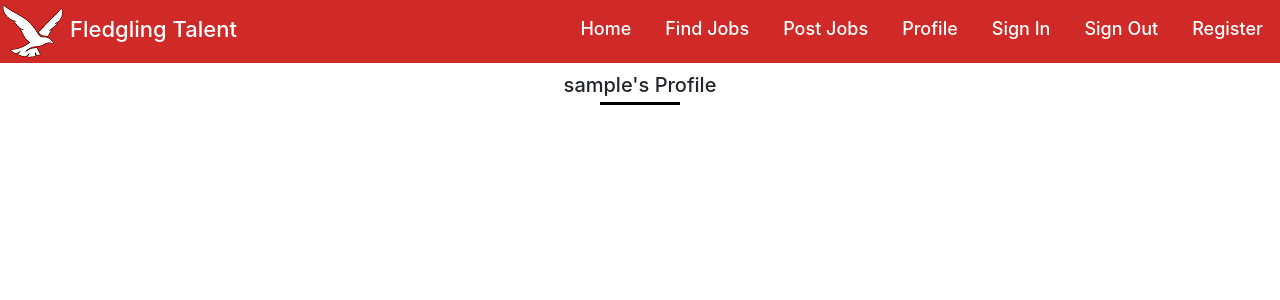
After one commit to Code-Institute-Submissions/CI-MS3-Fledgling-Talent, a Flask app: page /profile/1 in a window 1280 px wide. The commit adds this page. Shown: the top 300 px of the page. Run offline with Flask 2, Linux system fonts and the light colour scheme; the visitor is signed in with stand-in values (Sample User, id 1); a database or web service that is not in the repository returns one stand-in record (values such as "Sample title"); some libraries are stand-ins or nearby versions.

Commit message:
FEAT: Add session user profile

```diff
--- a/app.py
+++ b/app.py
@@ -46,9 +46,11 @@ def register():
         # Put new user into 'session' cookie
         session["user"] = request.form.get("username").lower()
         flash("Registration Successful!")
+        return redirect(url_for("profile", username=session["user"]))
     return render_template("register.html")
 
 
+# Sign In Page
 @app.route("/sign_in", methods=["GET", "POST"])
 def sign_in():
     if request.method == "POST":
@@ -59,9 +61,13 @@ def sign_in():
         if existing_user:
             # Ensure hashed password matches user input
             if check_password_hash(
-                existing_user["password"], request.form.get("password")):
-                    session["user"] = request.form.get("username").lower()
-                    flash("Welcome, {}".format(request.form.get("username")))
+                    existing_user["password"], request.form.get("password")):
+                        session["user"] = request.form.get("username").lower()
+                        flash("Welcome, {}".format(
+                            request.form.get("username")))
+                        return redirect(url_for(
+                            "profile", username=session["user"]))
+
             else:
                 # Invalid password match
                 flash("Incorrect Username and/or Password")
@@ -74,7 +80,16 @@ def sign_in():
     return render_template("sign_in.html")
 
 
-# Find Jobs Page
+# Profile Page
+@app.route("/profile/<username>", methods=["GET", "POST"])
+def profile(username):
+    # Get the session user's username from the DB
+    username = mongo.db.users.find_one(
+        {"username": session["user"]})["username"]
+    return render_template("profile.html", username=username)
+
+
+# Jobs Page
 @app.route("/get_jobs")
 def get_jobs():
     jobs = mongo.db.jobs.find()
--- a/templates/base.html
+++ b/templates/base.html
@@ -41,6 +41,11 @@
                     <li class="nav-item">
                         <a href="#" class="nav-link">
                             <h4>Post Jobs</h4>
+                        </a>
+                    </li>
+                    <li class="nav-item">
+                        <a href="{{ url_for('profile', username=session['user']) }}" class="nav-link">
+                            <h4>Profile</h4>
                         </a>
                     </li>
                     <li class="nav-item">
--- /dev/null
+++ b/templates/profile.html
@@ -0,0 +1,14 @@
+{% extends "base.html" %}
+    {% block content %}
+<!-- ================================================ USER PROFILE ================================================-->
+    <section class="form-section">
+        <h3 class="headings">{{ username }}'s Profile</h3>
+        <hr class="block-divider block-divider-short">
+        <div class="row">
+            <div class="col-s8 form-section-card">
+
+            </div>
+        </div>
+    </section>
+
+    {% endblock %}
```
